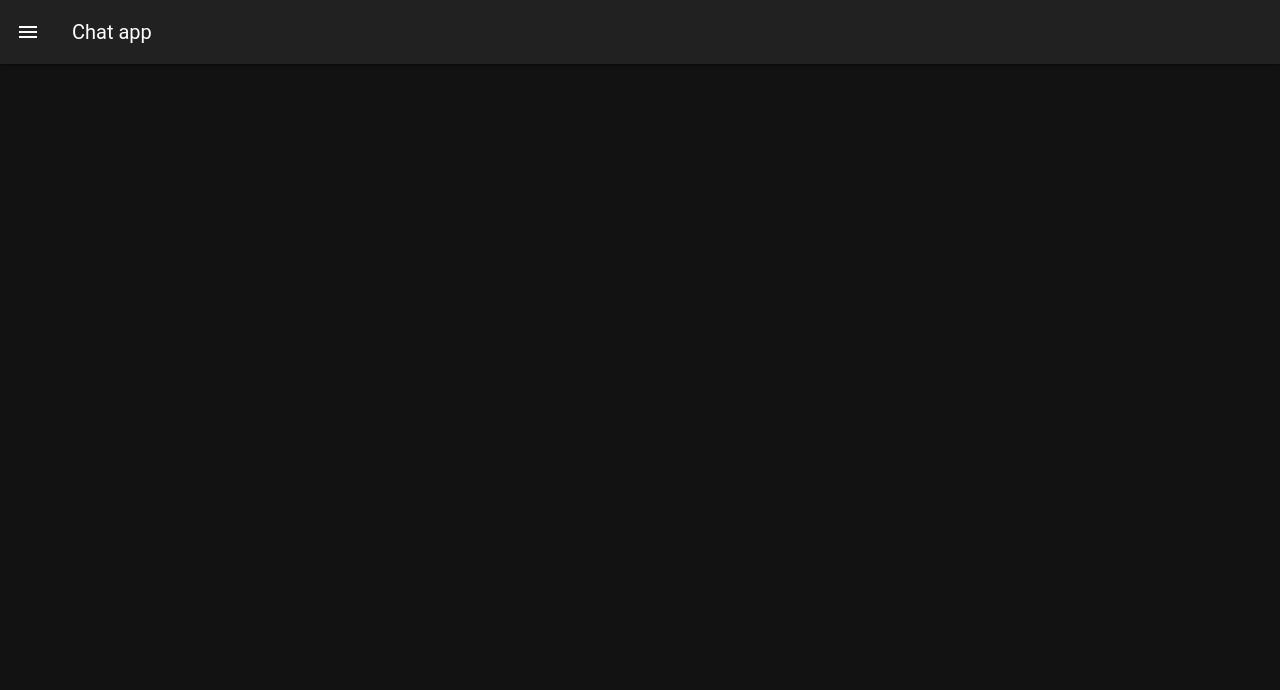
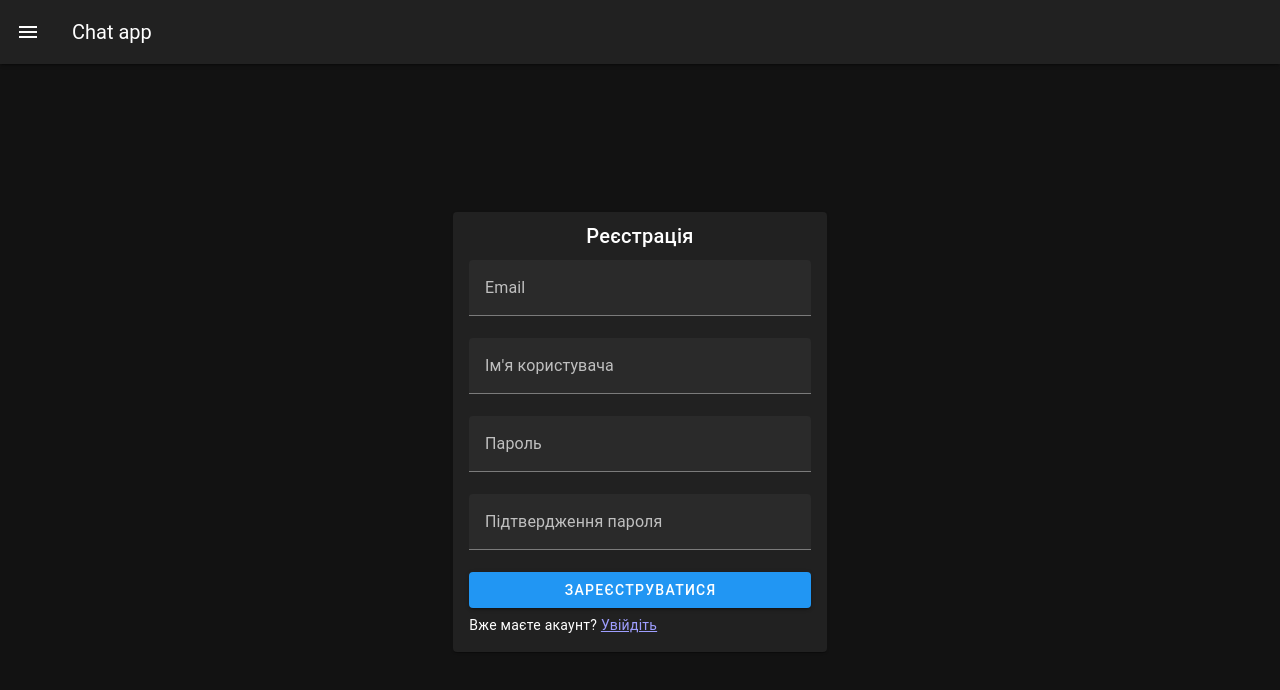
Before and after one commit to ebilyy/vuetify-chat, a Vue app: page /register in a window 1280 px wide. Shown: the top 690 px of the page. Built offline with nearby package versions, Linux system fonts and the light colour scheme.

Commit message:
added some basic pages

```diff
--- a/src/main.ts
+++ b/src/main.ts
@@ -4,17 +4,16 @@
  * Bootstraps Vuetify and other plugins then mounts the App`
  */
 
-// Plugins
+
 import { registerPlugins } from '@/plugins'
-
-// Components
 import App from './App.vue'
-
-// Composables
 import { createApp } from 'vue'
+import { createPinia } from 'pinia'
 
 const app = createApp(App)
+const pinia = createPinia()
 
 registerPlugins(app)
 
+app.use(pinia)
 app.mount('#app')
--- a/src/pages/login.vue
+++ /dev/null
@@ -1,17 +0,0 @@
-<template>
-  <div>Login page</div>
-  <v-container>
-    <v-form max-width="400px">
-      <v-text-field label="First name" variant="underlined"></v-text-field>
-      <v-text-field label="Last name" variant="underlined"></v-text-field>
-      <v-text-field label="Email" variant="underlined" type="email"></v-text-field>
-      <v-text-field label="Login" variant="underlined"></v-text-field>
-      <v-text-field label="Password" type="password"  variant="underlined"></v-text-field>
-      <v-btn class="mt-2" type="submit" block>Submit</v-btn>
-    </v-form>
-  </v-container>
-</template>
-
-<script lang="ts" setup>
-
-</script>
--- a/src/router/index.ts
+++ b/src/router/index.ts
@@ -1,35 +1,59 @@
-/**
- * router/index.ts
- *
- * Automatic routes for `./src/pages/*.vue`
- */
+// /**
+//  * router/index.ts
+//  *
+//  * Automatic routes for `./src/pages/*.vue`
+//  */
 
-// Composables
-import { createRouter, createWebHistory } from 'vue-router/auto'
-import { routes } from 'vue-router/auto-routes'
+// // Composables
+// import { createRouter, createWebHistory } from 'vue-router/auto'
+// import { routes } from 'vue-router/auto-routes'
+
+// const router = createRouter({
+//   history: createWebHistory(import.meta.env.BASE_URL),
+//   routes,
+// })
+
+// // Workaround for https://github.com/vitejs/vite/issues/11804
+// router.onError((err, to) => {
+//   if (err?.message?.includes?.('Failed to fetch dynamically imported module')) {
+//     if (!localStorage.getItem('vuetify:dynamic-reload')) {
+//       console.log('Reloading page to fix dynamic import error')
+//       localStorage.setItem('vuetify:dynamic-reload', 'true')
+//       location.assign(to.fullPath)
+//     } else {
+//       console.error('Dynamic import error, reloading page did not fix it', err)
+//     }
+//   } else {
+//     console.error(err)
+//   }
+// })
+
+// router.isReady().then(() => {
+//   localStorage.removeItem('vuetify:dynamic-reload')
+// })
+
+// export default router
+
+import { createRouter, createWebHistory } from 'vue-router';
+import LoginView from '../views/Login.vue';
+import RegisterView from '../views/Register.vue';
+
+const routes = [
+  {
+    path: '/',
+    name: 'login',
+    component: LoginView,
+  },
+  {
+    path: '/register',
+    name: 'register',
+    component: RegisterView,
+  },
+];
 
 const router = createRouter({
-  history: createWebHistory(import.meta.env.BASE_URL),
+  history: createWebHistory(),
   routes,
-})
+});
 
-// Workaround for https://github.com/vitejs/vite/issues/11804
-router.onError((err, to) => {
-  if (err?.message?.includes?.('Failed to fetch dynamically imported module')) {
-    if (!localStorage.getItem('vuetify:dynamic-reload')) {
-      console.log('Reloading page to fix dynamic import error')
-      localStorage.setItem('vuetify:dynamic-reload', 'true')
-      location.assign(to.fullPath)
-    } else {
-      console.error('Dynamic import error, reloading page did not fix it', err)
-    }
-  } else {
-    console.error(err)
-  }
-})
-
-router.isReady().then(() => {
-  localStorage.removeItem('vuetify:dynamic-reload')
-})
-
-export default router
+export default router;
--- /dev/null
+++ b/src/views/Login.vue
@@ -0,0 +1,60 @@
+<template>
+  <v-container class="fill-height">
+    <v-row align="center" justify="center">
+      <v-col cols="12" sm="8" md="4">
+        <v-card>
+          <v-card-title class="headline">Вхід</v-card-title>
+          <v-card-text>
+            <v-form @submit.prevent="login">
+              <v-text-field
+                v-model="email"
+                label="Email"
+                type="email"
+                :rules="[rules.required, rules.email]"
+                required
+              ></v-text-field>
+              <v-text-field
+                v-model="password"
+                label="Пароль"
+                type="password"
+                :rules="[rules.required, rules.minLength]"
+                required
+              ></v-text-field>
+              <v-btn type="submit" color="primary" block>Увійти</v-btn>
+            </v-form>
+            <p class="mt-2">
+              Немає акаунта? <router-link to="/register">Зареєструйтесь</router-link>
+            </p>
+          </v-card-text>
+        </v-card>
+      </v-col>
+    </v-row>
+  </v-container>
+</template>
+
+<script lang="ts" setup>
+import { ref } from 'vue';
+
+const email = ref('');
+const password = ref('');
+
+const rules = {
+  required: (value: string) => !!value || "Поле обов'язкове",
+  email: (value: string) => /.+@.+\..+/.test(value) || 'Невірний email',
+  minLength: (value: string) => value.length >= 6 || 'Мінімум 6 символів',
+};
+
+const login = () => {
+  console.log('Login attempt:', {
+    email: email.value,
+    password: password.value,
+  });
+  // Тут буде інтеграція з API пізніше
+};
+</script>
+
+<style scoped>
+.headline {
+  text-align: center;
+}
+</style>
--- /dev/null
+++ b/src/views/Register.vue
@@ -0,0 +1,82 @@
+<template>
+  <v-container class="fill-height">
+    <v-row align="center" justify="center">
+      <v-col cols="12" sm="8" md="4">
+        <v-card>
+          <v-card-title class="headline">Реєстрація</v-card-title>
+          <v-card-text>
+            <v-form @submit.prevent="register">
+              <v-text-field
+                v-model="email"
+                label="Email"
+                type="email"
+                :rules="[rules.required, rules.email]"
+                required
+              ></v-text-field>
+              <v-text-field
+                v-model="username"
+                label="Ім'я користувача"
+                :rules="[rules.required, rules.minLength]"
+                required
+              ></v-text-field>
+              <v-text-field
+                v-model="password"
+                label="Пароль"
+                type="password"
+                :rules="[rules.required, rules.minLength]"
+                required
+              ></v-text-field>
+              <v-text-field
+                v-model="confirmPassword"
+                label="Підтвердження пароля"
+                type="password"
+                :rules="[rules.required, rules.matchPassword]"
+                required
+              ></v-text-field>
+              <v-btn type="submit" color="primary" block>Зареєструватися</v-btn>
+            </v-form>
+            <p class="mt-2">
+              Вже маєте акаунт? <router-link to="/">Увійдіть</router-link>
+            </p>
+          </v-card-text>
+        </v-card>
+      </v-col>
+    </v-row>
+  </v-container>
+</template>
+
+<script lang="ts" setup>
+import { ref } from 'vue';
+import { useRouter } from 'vue-router';
+
+const router = useRouter();
+
+const email = ref('');
+const username = ref('');
+const password = ref('');
+const confirmPassword = ref('');
+
+const rules = {
+  required: (value: string) => !!value || "Поле обов'язкове",
+  email: (value: string) => /.+@.+\..+/.test(value) || 'Невірний email',
+  minLength: (value: string) => value.length >= 6 || 'Мінімум 6 символів',
+  matchPassword: (value: string) => value === password.value || 'Паролі не збігаються',
+};
+
+const register = () => {
+  console.log('Register attempt:', {
+    email: email.value,
+    username: username.value,
+    password: password.value,
+    confirmPassword: confirmPassword.value,
+  });
+  // Тут буде інтеграція з API пізніше
+  router.push('/');
+};
+</script>
+
+<style scoped>
+.headline {
+  text-align: center;
+}
+</style>
--- a/typed-router.d.ts
+++ b/typed-router.d.ts
@@ -18,7 +18,5 @@ declare module 'vue-router/auto-routes' {
    * Route name map generated by unplugin-vue-router
    */
   export interface RouteNamedMap {
-    '/': RouteRecordInfo<'/', '/', Record<never, never>, Record<never, never>>,
-    '/login': RouteRecordInfo<'/login', '/login', Record<never, never>, Record<never, never>>,
   }
 }
```
Also changed, not shown: package.json (+5 -3 lines), src/stores/auth.ts (added, +22 -0 lines), src/pages/README.md (deleted), src/views/index.vue (renamed from src/pages/index.vue), 1 other file (tests, documents, lock files or other folders).
